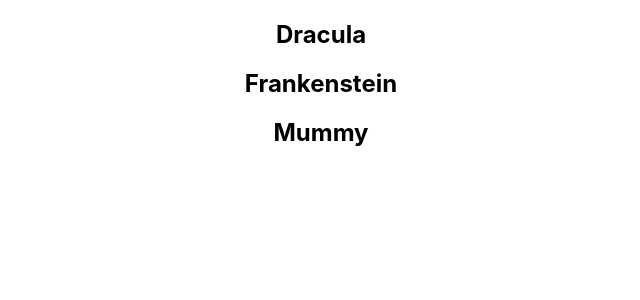
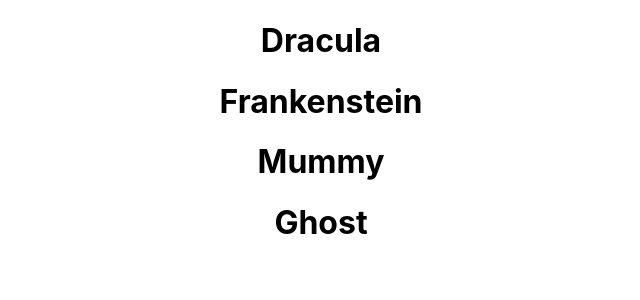
Before and after one commit to markojp/monsters-rolodex, a React (Create React App) app: page / in a window 1280 px wide. Shown: the top 300 px of the page, without its empty margins (319-959 px from the left). Built offline with nearby package versions, Linux system fonts and the light colour scheme.

Commit message:
Generate list of monsters

```diff
--- a/src/App.js
+++ b/src/App.js
@@ -4,17 +4,22 @@ import { Component } from "react";
 class App extends Component {
   // ES7 class - no need for constructor
   state = {
-    monster1: { name: "Dracula" },
-    monster2: { name: "Frankenstein" },
-    monster3: { name: "Mummy" },
+    monsters: [
+      { name: "Dracula" },
+      { name: "Frankenstein" },
+      { name: "Mummy" },
+      { name: "Ghost" },
+    ],
   };
 
   render() {
-    return <div className="App">
-      <h2>{this.state.monster1.name}</h2>
-      <h2>{this.state.monster2.name}</h2>
-      <h2>{this.state.monster3.name}</h2>
-    </div>;
+    return (
+      <div className="App">
+        {this.state.monsters.map((monster) => (
+          <h1>{monster.name}</h1>
+        ))}
+      </div>
+    );
   }
 }
 
```
